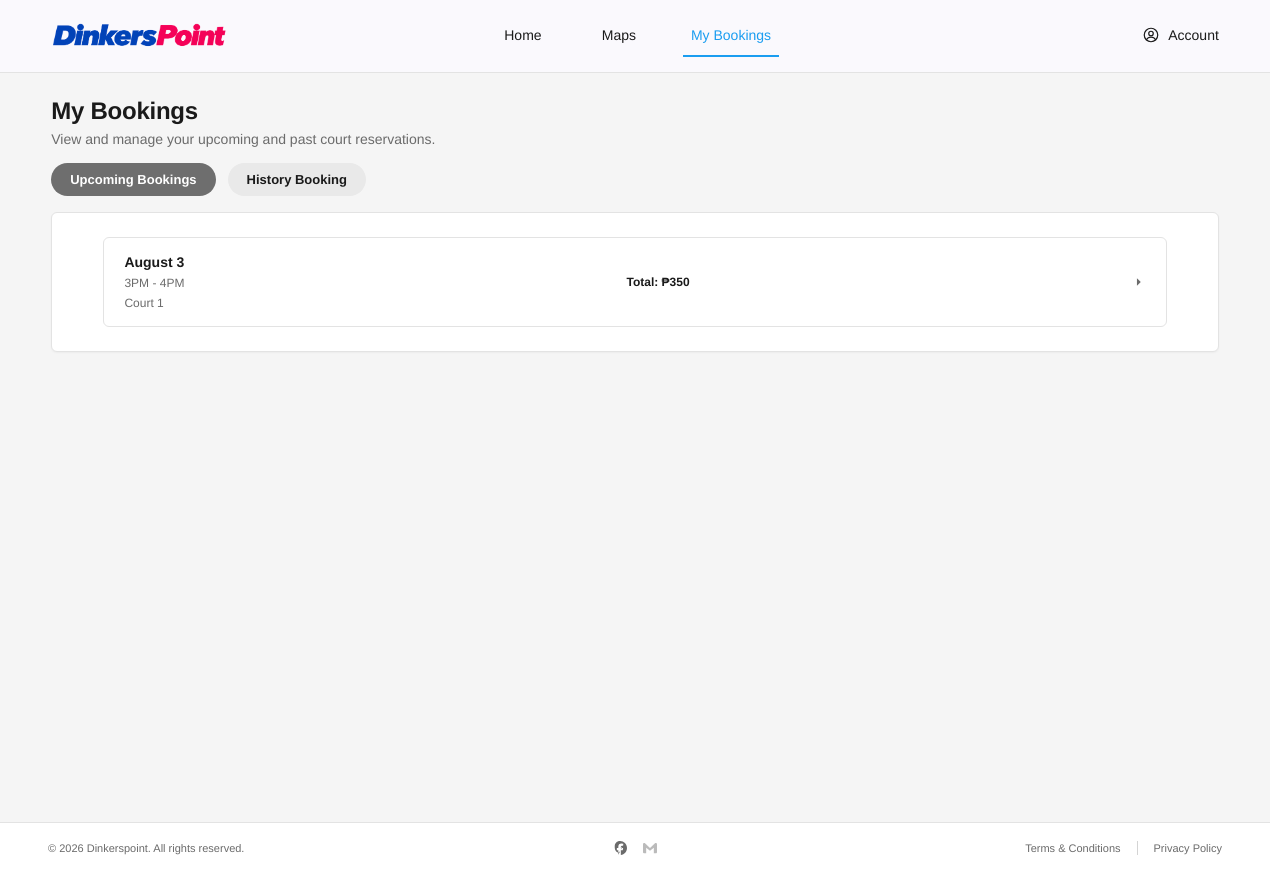
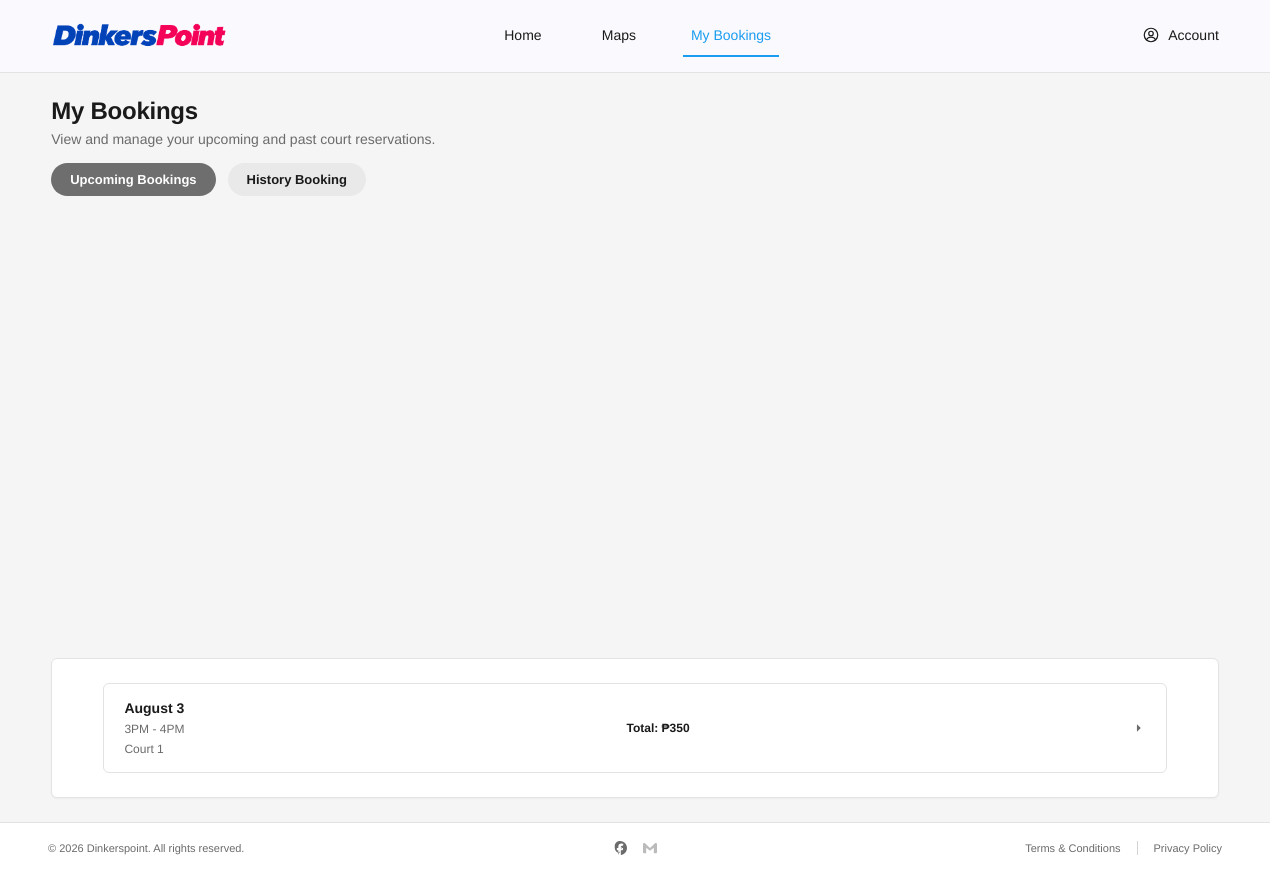
Before and after one commit to cccabalde-lab/dinkerspoint-fe, an Angular app: page /bookings in a window 1280 px wide. Built offline with nearby package versions, Linux system fonts and the light colour scheme.

Commit message:
style: pin bookings panel to bottom of page

```diff
--- a/src/app/features/bookings/booking-list/booking-list.component.scss
+++ b/src/app/features/bookings/booking-list/booking-list.component.scss
@@ -1,5 +1,7 @@
 :host {
   display: block;
+  /* Push the bookings panel to the bottom of the page when content is short. */
+  margin-top: auto;
 }
 
 .panel {
```
